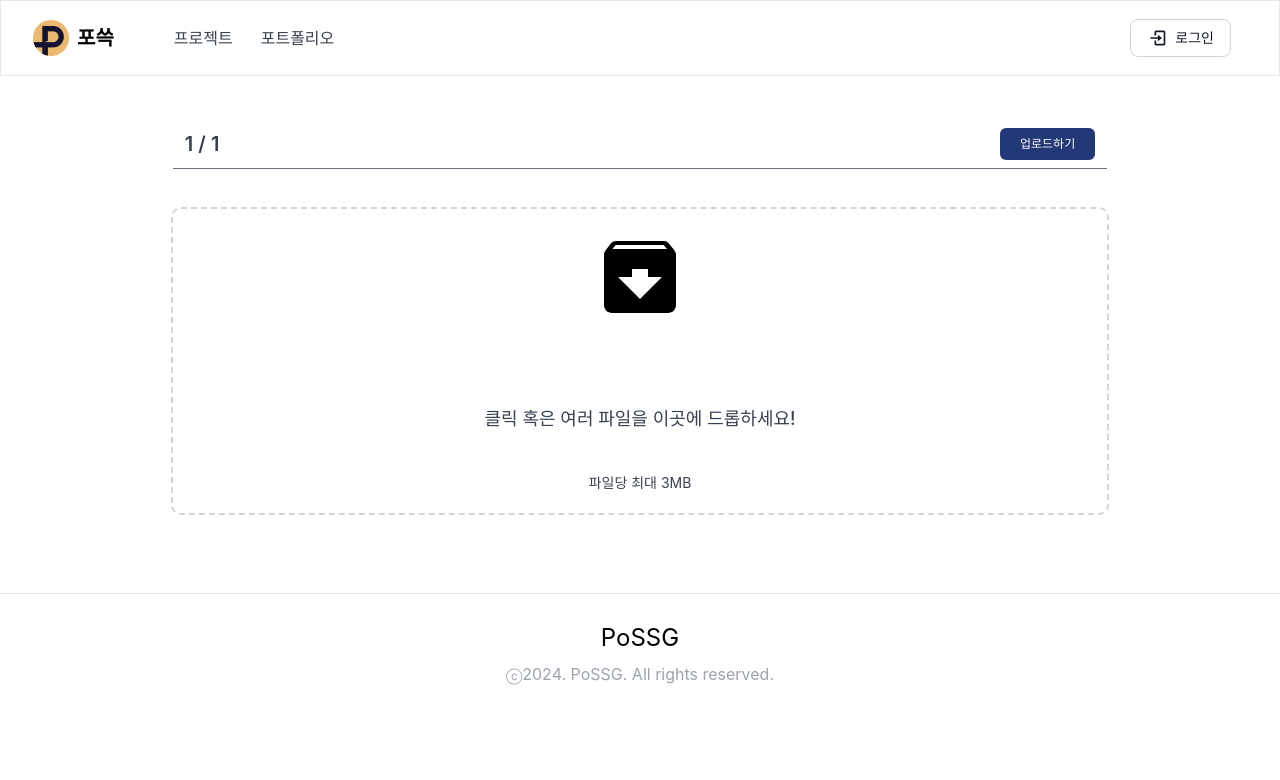
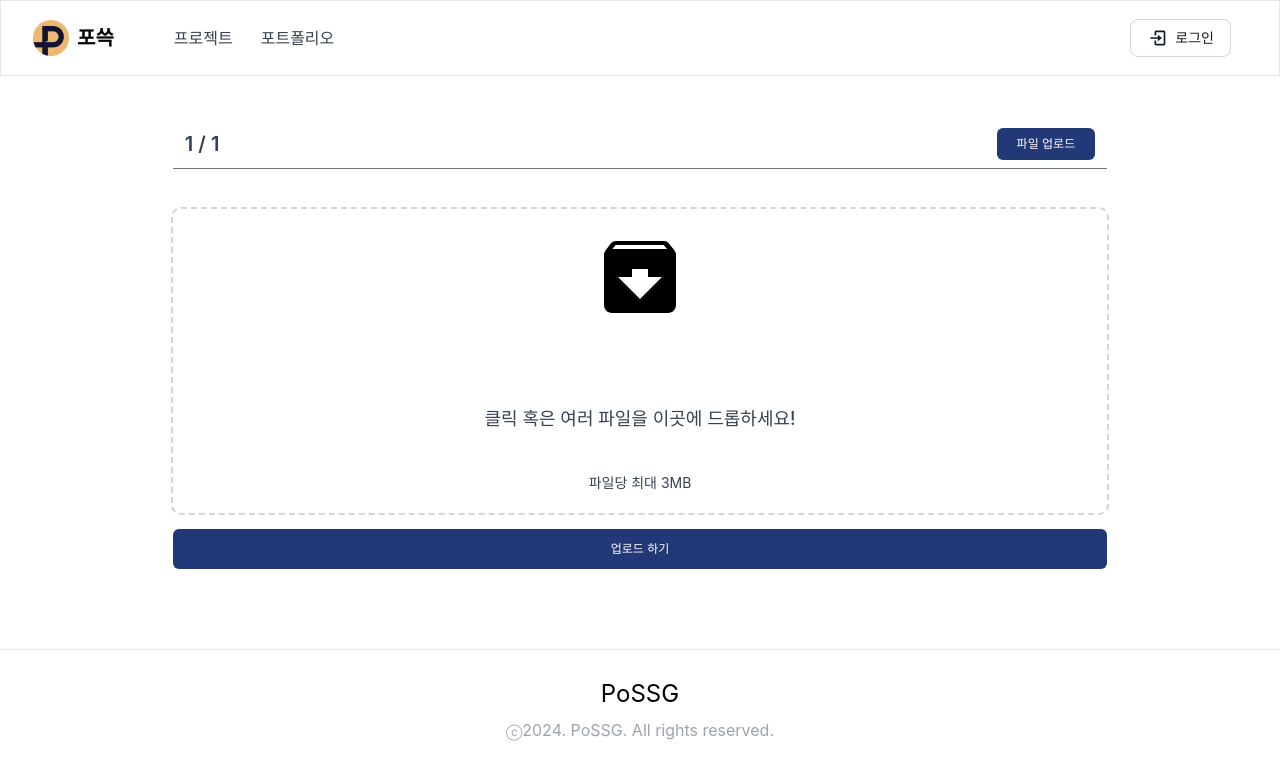
Before and after one commit to SpartaPoSSG/PoSSG, a React (Create React App) app in the folder frontend/: page /project-detail/1/1 in a window 1280 px wide. Shown: the top 780 px of the page. Built offline with nearby package versions, Linux system fonts and the light colour scheme.

Commit message:
Refactoring: 코드 간결화 작업 #16 해결

```diff
--- a/frontend/src/pages/ProjectDetail.tsx
+++ b/frontend/src/pages/ProjectDetail.tsx
@@ -53,28 +53,16 @@ const ProjectDetail = () => {
   const handleDrop = (e: React.DragEvent<HTMLLabelElement>) => {
     e.preventDefault();
     setActive(false);
-
-    const files = e.dataTransfer.files;
-
-    Array.from(files).forEach(file => {
-      // 파일의 미리보기 이미지 설정
-      const reader = new FileReader();
-      reader.onload = (e) => {
-        if (e.target && e.target.result) {
-          const modifiedName = file.name.replace(/_/g, ' '); // _를 공백으로 대체
-          console.log(modifiedName);
-          setFilePreviews(prevFilePreviews => [...prevFilePreviews, { file, preview: e.target?.result as string, name: modifiedName }]);
-        }
-      };
-      reader.readAsDataURL(file);
-    });
+    uploadFiles(Array.from(e.dataTransfer.files));
   };
 
   const handleUpload = (e: React.ChangeEvent<HTMLInputElement>) => {
     if (e.target.files) {
-      const files = Array.from(e.target.files);
+      uploadFiles(Array.from(e.target.files));
+    }
+  };
 
-      // 각 파일의 미리보기 이미지 설정
+  const uploadFiles = (files: File[]) => {
     files.forEach(file => {
       const reader = new FileReader();
       reader.onload = (e) => {
@@ -85,7 +73,6 @@ const ProjectDetail = () => {
       };
       reader.readAsDataURL(file);
     });
-    }
   };
 
   const handleUploadButtonClick = () => {
@@ -97,7 +84,7 @@ const ProjectDetail = () => {
 
       // filePreviews 배열에 있는 데이터를 fileFinals 배열에 추가하고 비우기
       setFileFinals(prevFileFinals => [...prevFileFinals, ...filePreviews]);
-      setFilePreviews([]); // filePreviews 배열 비우기
+      setFilePreviews([]);
     }
   };
 
@@ -122,7 +109,6 @@ const ProjectDetail = () => {
 
     updateContainerWidth();
     window.addEventListener('resize', updateContainerWidth);
-
     // 팝업창 닫기 이벤트
     document.addEventListener('mousedown', handleOutsideClick);
 
@@ -141,25 +127,13 @@ const ProjectDetail = () => {
                 <div id="content-container" className='mx-auto md:w-[80%]'>
                   <div className='flex justify-between items-center pt-12 pb-2 border-b border-gray-500'>
                       <p className='text-xl font-PretendardVariable font-semibold ml-3'>{sector}&nbsp;/&nbsp;{folderName}</p>
-                      {isExist ? (
-                        <>
                       <button
                         type="submit"
                         className="bg-blue-900 text-white text-xs font-PretendardVariable font-normal rounded-md py-2 px-5 mr-3 transition duration-200 ease-in-out cursor-pointer"
-                          onClick={handlePopUpButtonClick}>
-                          파일 업로드
+                        onClick={handlePopUpButtonClick}
+                      >
+                        {"파일 업로드"}
                       </button>
-                        </>
-                      ) : (
-                        <>
-                        <button
-                          type="submit"
-                          className="bg-blue-900 text-white text-xs font-PretendardVariable font-normal rounded-md py-2 px-5 mr-3 transition duration-200 ease-in-out cursor-pointer"
-                          onClick={handleUploadButtonClick}>
-                          업로드하기
-                        </button>
-                        </>
-                      )}
                   </div>
                   <div className='mt-3'>
                     <div className='grid grid-cols-1 md:grid-cols-5 gap-2 ml-3 mr-3 mt-5 mb-5'>
@@ -174,13 +148,10 @@ const ProjectDetail = () => {
                         ))}
                     </div>
                   </div>
-                  {isExist ? (
-                    <></>
-                  ) : (
-                    <>
+                  {!isExist && (
                     <div className='mt-3'>
                       <label
-                        className={`w-300 h-150 mx-auto bg-white rounded-lg outline-dashed outline-2 outline-gray-300 hover:outline-gray-500 p-70 flex flex-col justify-center items-center cursor-pointer${isActive ? ' bg-efeef3 border-111' : ''}`}
+                        className={`bg-white rounded-lg outline-dashed outline-2 outline-gray-300 hover:outline-gray-500 p-70 flex flex-col justify-center items-center cursor-pointer${isActive ? ' bg-efeef3 border-111' : ''}`}
                         onDragEnter={handleDragStart}
                         onDragOver={handleDragOver}
                         onDragLeave={handleDragEnd}
@@ -239,10 +210,9 @@ const ProjectDetail = () => {
                         )}
                         <input type="file" className="file hidden" accept='.png, .jpeg, .pdf' onChange={handleUpload} multiple />
                       </label>
+                      <button className='w-full bg-blue-900 text-white text-xs font-PretendardVariable font-normal rounded-md py-3 mt-4 transition duration-200 ease-in-out cursor-pointer' onClick={handleUploadButtonClick}>업로드 하기</button>
                     </div>
-                    </>
                   )}
-
                 </div>
               </div>
           </div>
@@ -251,7 +221,7 @@ const ProjectDetail = () => {
               <div className="fixed top-0 left-0 w-full h-full bg-gray-500 bg-opacity-60 flex items-center justify-center">
                 {/* 모달 백그라운드 */}
               </div>
-              <div ref={popupRef} className={`mx-auto h-3/7 bg-white rounded-lg border-1 fixed top-1/2 left-1/2 transform -translate-x-1/2 -translate-y-1/2 items-center justify-center z-1`} style={{ width: containerWidth }}>
+              <div ref={popupRef} className={`mx-auto h-3/7 bg-white rounded-lg border-1 fixed top-1/2 left-1/2 transform -translate-x-1/2 -translate-y-1/2 items-center justify-center mt-4 z-1`} style={{ width: containerWidth }}>
                 <div className='m-4'>
                   <label
                     className={`bg-white rounded-lg outline-dashed outline-2 outline-gray-300 hover:outline-gray-500 p-70 flex flex-col justify-center items-center cursor-pointer${isActive ? ' bg-efeef3 border-111' : ''}`}
```
Lines whose indentation alone changed are shown as unchanged.
